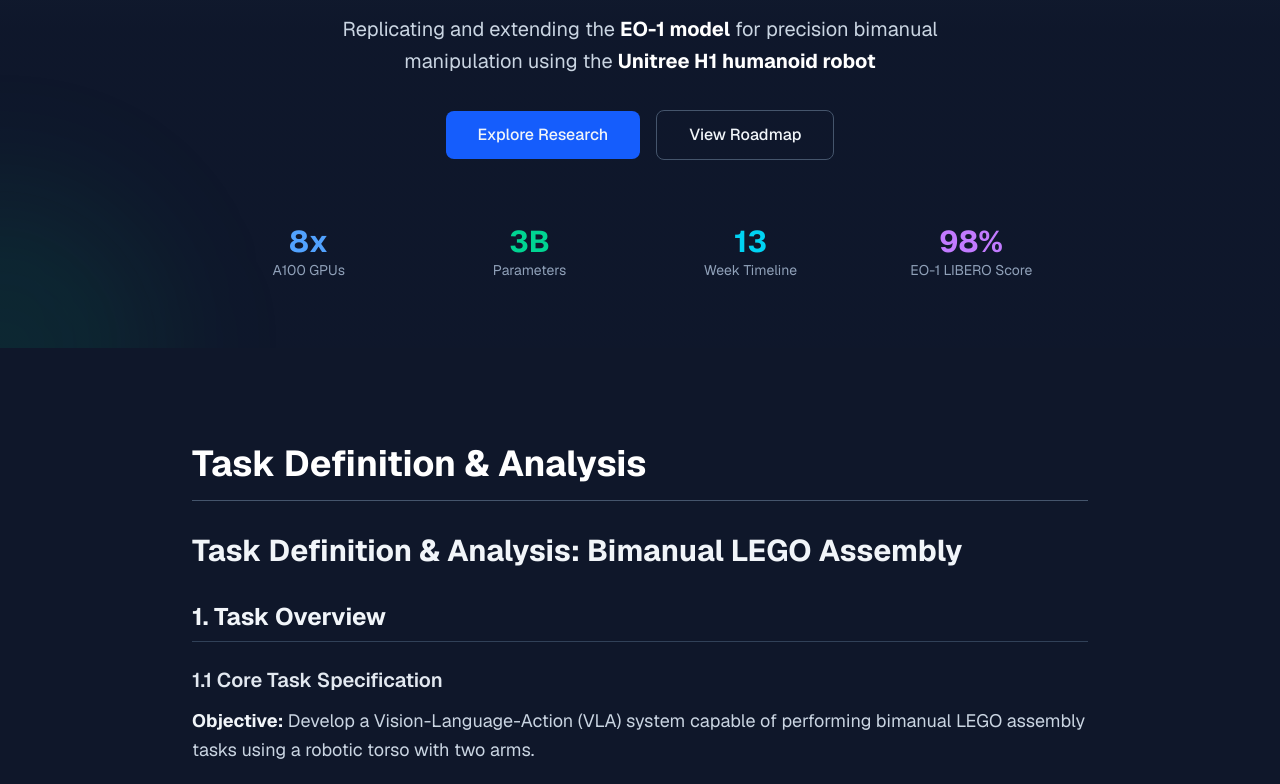
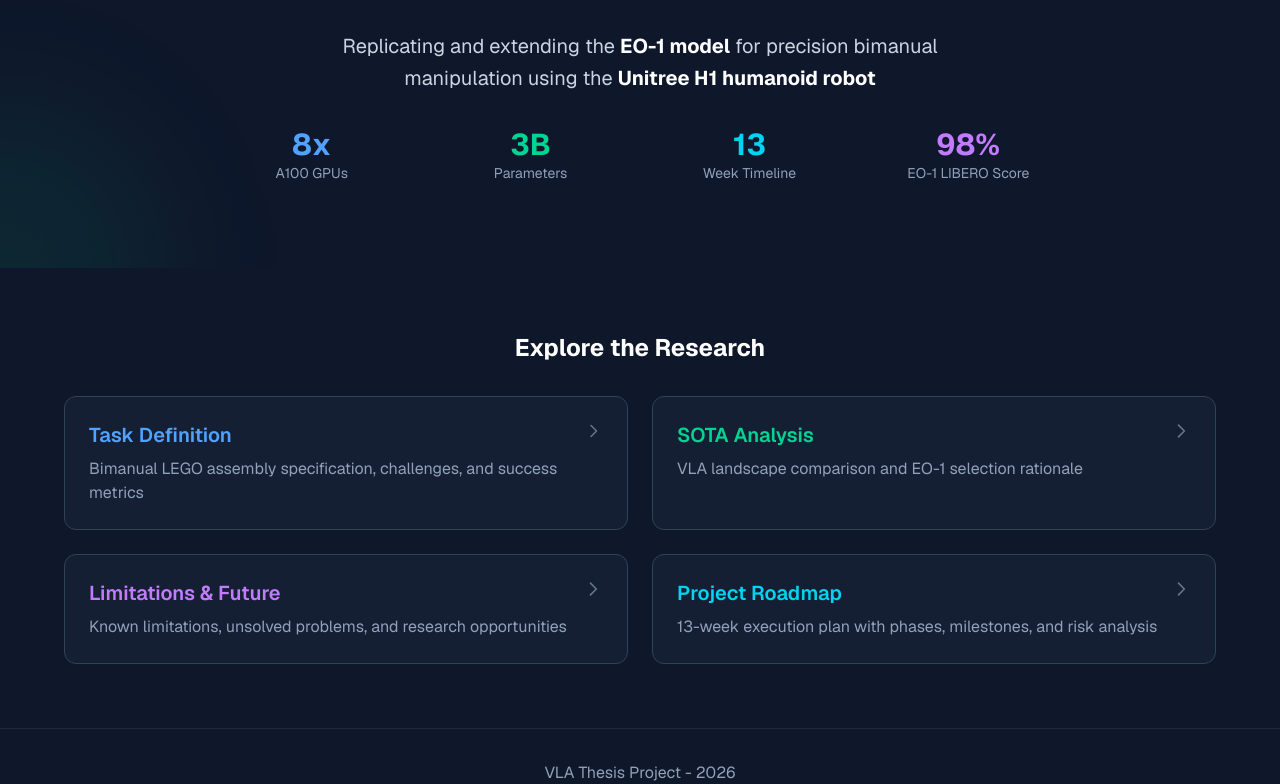
Before and after one commit to PatrizioAcquadro/WebsitePresentation, a Next.js app: page / in a window 1280 px wide. Shown: the part 356-1140 px from the top of the page. Built offline with nearby package versions, Linux system fonts and the light colour scheme.

Commit message:
Split sections into separate pages

```diff
--- /dev/null
+++ b/app/limitations/page.tsx
@@ -0,0 +1,57 @@
+import Section from '@/components/Section'
+import MarkdownRenderer from '@/components/MarkdownRenderer'
+import { limitationsContent } from '@/content/limitations-future'
+import Link from 'next/link'
+
+export default function LimitationsPage() {
+  return (
+    <div className="pt-16">
+      {/* Header */}
+      <div className="bg-gradient-to-b from-slate-800 to-slate-900 py-16 px-4">
+        <div className="max-w-4xl mx-auto">
+          <Link
+            href="/"
+            className="inline-flex items-center text-slate-400 hover:text-white mb-6 transition-colors"
+          >
+            <svg className="w-4 h-4 mr-2" fill="none" stroke="currentColor" viewBox="0 0 24 24">
+              <path strokeLinecap="round" strokeLinejoin="round" strokeWidth={2} d="M15 19l-7-7 7-7" />
+            </svg>
+            Back to Home
+          </Link>
+          <h1 className="text-4xl sm:text-5xl font-bold text-white mb-4">
+            Limitations & Future Directions
+          </h1>
+          <p className="text-lg text-slate-300">
+            Known limitations, unsolved problems, and research opportunities
+          </p>
+
+          {/* Key areas */}
+          <div className="mt-8 flex flex-wrap gap-4">
+            <div className="px-4 py-2 bg-slate-800/50 border border-slate-700 rounded-lg">
+              <span className="text-slate-400 text-sm">Focus:</span>
+              <span className="text-white ml-2">EO-1 Limitations</span>
+            </div>
+            <div className="px-4 py-2 bg-slate-800/50 border border-slate-700 rounded-lg">
+              <span className="text-slate-400 text-sm">Research:</span>
+              <span className="text-white ml-2">Cross-action-space</span>
+            </div>
+            <div className="px-4 py-2 bg-slate-800/50 border border-slate-700 rounded-lg">
+              <span className="text-slate-400 text-sm">Challenge:</span>
+              <span className="text-white ml-2">Sim-to-Real Gap</span>
+            </div>
+          </div>
+        </div>
+      </div>
+
+      {/* Content */}
+      <Section id="limitations" title="" className="py-12">
+        <MarkdownRenderer content={limitationsContent} />
+      </Section>
+
+      {/* Footer */}
+      <footer className="py-8 px-4 border-t border-slate-800 text-center text-slate-400">
+        <p>VLA Thesis Project - 2026</p>
+      </footer>
+    </div>
+  )
+}
--- a/app/page.tsx
+++ b/app/page.tsx
@@ -1,17 +1,40 @@
-import Section from '@/components/Section'
-import MarkdownRenderer from '@/components/MarkdownRenderer'
-import { taskDefinitionContent } from '@/content/task-definition'
-import { sotaContent } from '@/content/sota-identification'
-import { limitationsContent } from '@/content/limitations-future'
+import Link from 'next/link'
+
+const sections = [
+  {
+    href: '/task',
+    title: 'Task Definition',
+    description: 'Bimanual LEGO assembly specification, challenges, and success metrics',
+    color: 'blue',
+  },
+  {
+    href: '/sota',
+    title: 'SOTA Analysis',
+    description: 'VLA landscape comparison and EO-1 selection rationale',
+    color: 'emerald',
+  },
+  {
+    href: '/limitations',
+    title: 'Limitations & Future',
+    description: 'Known limitations, unsolved problems, and research opportunities',
+    color: 'purple',
+  },
+  {
+    href: '/roadmap',
+    title: 'Project Roadmap',
+    description: '13-week execution plan with phases, milestones, and risk analysis',
+    color: 'cyan',
+  },
+]
 
 export default function HomePage() {
   return (
     <div className="pt-16">
       {/* Hero Section */}
-      <section className="min-h-[80vh] flex items-center justify-center bg-gradient-to-b from-slate-800 via-slate-900 to-slate-900 relative overflow-hidden">
+      <section className="min-h-[70vh] flex items-center justify-center bg-gradient-to-b from-slate-800 via-slate-900 to-slate-900 relative overflow-hidden">
         {/* Background decoration */}
         <div className="absolute inset-0 overflow-hidden">
-          <div className="absolute -top-40 -right-40 w-80 h-80 bg-primary-500/10 rounded-full blur-3xl" />
+          <div className="absolute -top-40 -right-40 w-80 h-80 bg-blue-500/10 rounded-full blur-3xl" />
           <div className="absolute -bottom-40 -left-40 w-80 h-80 bg-emerald-500/10 rounded-full blur-3xl" />
         </div>
 
@@ -21,7 +44,7 @@ export default function HomePage() {
           </div>
 
           <h1 className="text-4xl sm:text-5xl md:text-6xl font-bold mb-6 leading-tight">
-            <span className="bg-gradient-to-r from-blue-400 via-primary-400 to-emerald-400 bg-clip-text text-transparent">
+            <span className="bg-gradient-to-r from-blue-400 via-cyan-400 to-emerald-400 bg-clip-text text-transparent">
               Vision-Language-Action
             </span>
             <br />
@@ -32,23 +55,8 @@ export default function HomePage() {
             Replicating and extending the <strong className="text-white">EO-1 model</strong> for precision bimanual manipulation using the <strong className="text-white">Unitree H1 humanoid robot</strong>
           </p>
 
-          <div className="flex flex-col sm:flex-row gap-4 justify-center items-center">
-            <a
-              href="#task-definition"
-              className="px-8 py-3 bg-blue-600 hover:bg-blue-700 rounded-lg font-medium transition-all duration-200 hover:shadow-lg hover:shadow-blue-500/25"
-            >
-              Explore Research
-            </a>
-            <a
-              href="/roadmap"
-              className="px-8 py-3 border border-slate-600 hover:border-slate-500 hover:bg-slate-800/50 rounded-lg font-medium transition-all duration-200"
-            >
-              View Roadmap
-            </a>
-          </div>
-
           {/* Key stats */}
-          <div className="mt-16 grid grid-cols-2 sm:grid-cols-4 gap-8 text-center">
+          <div className="mt-8 grid grid-cols-2 sm:grid-cols-4 gap-6 text-center">
             <div>
               <div className="text-3xl font-bold text-blue-400">8x</div>
               <div className="text-sm text-slate-400">A100 GPUs</div>
@@ -69,18 +77,40 @@ export default function HomePage() {
         </div>
       </section>
 
-      {/* Content Sections */}
-      <Section id="task-definition" title="Task Definition & Analysis">
-        <MarkdownRenderer content={taskDefinitionContent} />
-      </Section>
-
-      <Section id="sota" title="SOTA Identification & Selection" className="bg-slate-800/30">
-        <MarkdownRenderer content={sotaContent} />
-      </Section>
-
-      <Section id="limitations" title="Limitations & Future Directions">
-        <MarkdownRenderer content={limitationsContent} />
-      </Section>
+      {/* Navigation Cards */}
+      <section className="py-16 px-4 bg-slate-900">
+        <div className="max-w-6xl mx-auto">
+          <h2 className="text-2xl font-bold text-white mb-8 text-center">Explore the Research</h2>
+          <div className="grid grid-cols-1 md:grid-cols-2 gap-6">
+            {sections.map((section) => (
+              <Link
+                key={section.href}
+                href={section.href}
+                className="group p-6 bg-slate-800/50 border border-slate-700 rounded-xl hover:border-slate-600 hover:bg-slate-800 transition-all duration-200"
+              >
+                <div className="flex items-start justify-between">
+                  <div>
+                    <h3 className={`text-xl font-semibold mb-2 text-${section.color}-400 group-hover:text-${section.color}-300 transition-colors`}>
+                      {section.title}
+                    </h3>
+                    <p className="text-slate-400 group-hover:text-slate-300 transition-colors">
+                      {section.description}
+                    </p>
+                  </div>
+                  <svg
+                    className="w-5 h-5 text-slate-500 group-hover:text-slate-300 group-hover:translate-x-1 transition-all"
+                    fill="none"
+                    stroke="currentColor"
+                    viewBox="0 0 24 24"
+                  >
+                    <path strokeLinecap="round" strokeLinejoin="round" strokeWidth={2} d="M9 5l7 7-7 7" />
+                  </svg>
+                </div>
+              </Link>
+            ))}
+          </div>
+        </div>
+      </section>
 
       {/* Footer */}
       <footer className="py-8 px-4 border-t border-slate-800 text-center text-slate-400">
--- /dev/null
+++ b/app/task/page.tsx
@@ -0,0 +1,57 @@
+import Section from '@/components/Section'
+import MarkdownRenderer from '@/components/MarkdownRenderer'
+import { taskDefinitionContent } from '@/content/task-definition'
+import Link from 'next/link'
+
+export default function TaskPage() {
+  return (
+    <div className="pt-16">
+      {/* Header */}
+      <div className="bg-gradient-to-b from-slate-800 to-slate-900 py-16 px-4">
+        <div className="max-w-4xl mx-auto">
+          <Link
+            href="/"
+            className="inline-flex items-center text-slate-400 hover:text-white mb-6 transition-colors"
+          >
+            <svg className="w-4 h-4 mr-2" fill="none" stroke="currentColor" viewBox="0 0 24 24">
+              <path strokeLinecap="round" strokeLinejoin="round" strokeWidth={2} d="M15 19l-7-7 7-7" />
+            </svg>
+            Back to Home
+          </Link>
+          <h1 className="text-4xl sm:text-5xl font-bold text-white mb-4">
+            Task Definition & Analysis
+          </h1>
+          <p className="text-lg text-slate-300">
+            Bimanual LEGO assembly task specification, challenges, and success metrics
+          </p>
+
+          {/* Key specs */}
+          <div className="mt-8 flex flex-wrap gap-4">
+            <div className="px-4 py-2 bg-slate-800/50 border border-slate-700 rounded-lg">
+              <span className="text-slate-400 text-sm">Blocks:</span>
+              <span className="text-white ml-2">5-10 per assembly</span>
+            </div>
+            <div className="px-4 py-2 bg-slate-800/50 border border-slate-700 rounded-lg">
+              <span className="text-slate-400 text-sm">Precision:</span>
+              <span className="text-white ml-2">~0.1mm tolerance</span>
+            </div>
+            <div className="px-4 py-2 bg-slate-800/50 border border-slate-700 rounded-lg">
+              <span className="text-slate-400 text-sm">Target:</span>
+              <span className="text-white ml-2">Unitree H1</span>
+            </div>
+          </div>
+        </div>
+      </div>
+
+      {/* Content */}
+      <Section id="task-definition" title="" className="py-12">
+        <MarkdownRenderer content={taskDefinitionContent} />
+      </Section>
+
+      {/* Footer */}
+      <footer className="py-8 px-4 border-t border-slate-800 text-center text-slate-400">
+        <p>VLA Thesis Project - 2026</p>
+      </footer>
+    </div>
+  )
+}
--- a/components/Navigation.tsx
+++ b/components/Navigation.tsx
@@ -5,9 +5,9 @@ import { usePathname } from 'next/navigation'
 
 const navItems = [
   { href: '/', label: 'Home' },
-  { href: '/#task-definition', label: 'Task' },
-  { href: '/#sota', label: 'SOTA' },
-  { href: '/#limitations', label: 'Limitations' },
+  { href: '/task', label: 'Task' },
+  { href: '/sota', label: 'SOTA' },
+  { href: '/limitations', label: 'Limitations' },
   { href: '/roadmap', label: 'Roadmap' },
 ]
 
@@ -18,13 +18,12 @@ export default function Navigation() {
     <nav className="fixed top-0 left-0 right-0 z-50 bg-slate-900/80 backdrop-blur-md border-b border-slate-700/50">
       <div className="max-w-7xl mx-auto px-4 sm:px-6 lg:px-8">
         <div className="flex items-center justify-between h-16">
-          <Link href="/" className="text-xl font-bold text-white hover:text-primary-400 transition-colors">
+          <Link href="/" className="text-xl font-bold text-white hover:text-blue-400 transition-colors">
             VLA Thesis
           </Link>
           <div className="flex space-x-1 sm:space-x-2">
             {navItems.map((item) => {
-              const isActive = pathname === item.href ||
-                (item.href !== '/' && pathname === '/' && item.href.startsWith('/#'))
+              const isActive = pathname === item.href
 
               return (
                 <Link
@@ -32,7 +31,7 @@ export default function Navigation() {
                   href={item.href}
                   className={`px-3 py-2 rounded-lg text-sm font-medium transition-all duration-200
                     ${isActive
-                      ? 'bg-primary-600/20 text-primary-400 border border-primary-500/30'
+                      ? 'bg-blue-600/20 text-blue-400 border border-blue-500/30'
                       : 'text-slate-300 hover:bg-slate-700/50 hover:text-white'
                     }`}
                 >
```
Also changed, not shown: app/sota/page.tsx (added, +57 -0 lines).
